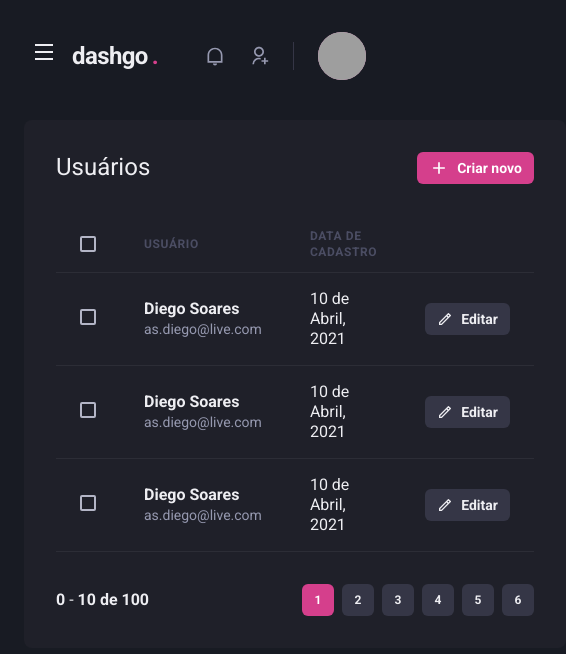
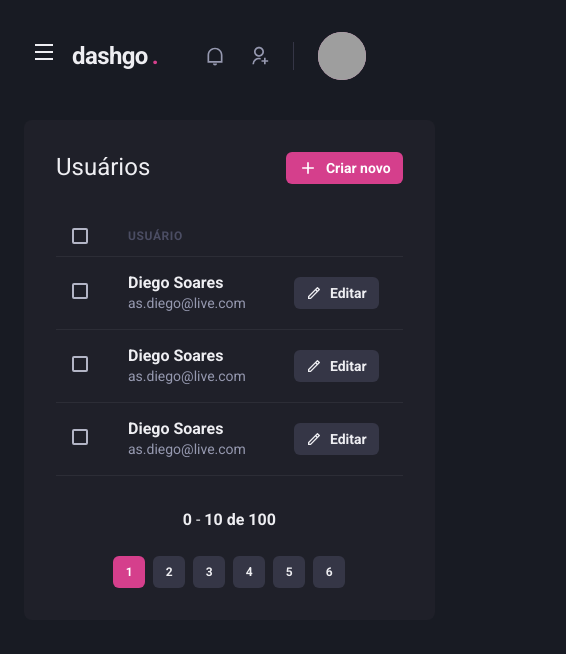
Before and after one commit to alsoDiego/dashgo, a Next.js app: page /users in a window 390 px wide. Shown: the top 654 px of the page, 566 px wide, since content can reach past the window. Built offline with nearby package versions, Linux system fonts and the light colour scheme; grey boxes are pictures that could not be loaded.

Commit message:
refactor: responsive UserList

```diff
--- a/src/components/Pagination/index.tsx
+++ b/src/components/Pagination/index.tsx
@@ -4,7 +4,7 @@
 export function Pagination() {
     return (
         <Stack
-            direction="row"
+            direction={["column", "row"]}
             spacing="6"
             mt="8"
             justify="space-between"
--- a/src/pages/users/index.tsx
+++ b/src/pages/users/index.tsx
@@ -1,4 +1,4 @@
-import { Box, Button, Checkbox, Flex, Heading, Icon, Table, Tbody, Td, Text, Th, Thead, Tr } from "@chakra-ui/react";
+import { Box, Button, Checkbox, Flex, Heading, Icon, Table, Tbody, Td, Text, Th, Thead, Tr, useBreakpointValue } from "@chakra-ui/react";
 import React from "react";
 import { RiAddLine, RiPencilLine } from "react-icons/ri";
 
@@ -7,6 +7,11 @@
 import { Sidebar } from "../../components/Sidebar/Index";
 
 export default function UserList() {
+    const isWideVersion = useBreakpointValue({
+        base: false,
+        lg: true,
+    })
+
     return (
         <Box>
             <Header />
@@ -31,17 +36,17 @@
                 <Table colorScheme="whiteAlpha">
                     <Thead>
                         <Tr>
-                            <Th px="6" color="gray.300" width="8">
+                            <Th px={["4", "4", "6"]} color="gray.300" width="8">
                                 <Checkbox colorScheme="pink" />
                             </Th>
                             <Th>Usuário</Th>
-                            <Th>Data de cadastro</Th>
+                            { isWideVersion && <Th>Data de cadastro</Th>}
                             <Th width="8"></Th>
                         </Tr>
                     </Thead>
                     <Tbody>
                         <Tr>
-                            <Td px="6">
+                            <Td px={["4", "4", "6"]}>
                             <Checkbox colorScheme="pink" />
                             </Td>
                             <Td>
@@ -50,7 +55,7 @@
                                     <Text fontSize="sm" color="gray.300">as.diego@live.com</Text>
                                 </Box>
                             </Td>
-                            <Td>10 de Abril, 2021</Td>
+                            { isWideVersion && <Td>10 de Abril, 2021</Td> }
                             <Td>
                             <Button
                                 as="a"
@@ -66,7 +71,7 @@
                             </Td>
                         </Tr>
                         <Tr>
-                            <Td px="6">
+                            <Td px={["4", "4", "6"]}>
                             <Checkbox colorScheme="pink" />
                             </Td>
                             <Td>
@@ -75,7 +80,7 @@
                                     <Text fontSize="sm" color="gray.300">as.diego@live.com</Text>
                                 </Box>
                             </Td>
-                            <Td>10 de Abril, 2021</Td>
+                            { isWideVersion && <Td>10 de Abril, 2021</Td> }
                             <Td>
                             <Button
                                 as="a"
@@ -91,7 +96,7 @@
                             </Td>
                         </Tr>
                         <Tr>
-                            <Td px="6">
+                            <Td px={["4", "4", "6"]}>
                             <Checkbox colorScheme="pink" />
                             </Td>
                             <Td>
@@ -100,7 +105,7 @@
                                     <Text fontSize="sm" color="gray.300">as.diego@live.com</Text>
                                 </Box>
                             </Td>
-                            <Td>10 de Abril, 2021</Td>
+                            { isWideVersion && <Td>10 de Abril, 2021</Td> }
                             <Td>
                             <Button
                                 as="a"
```
